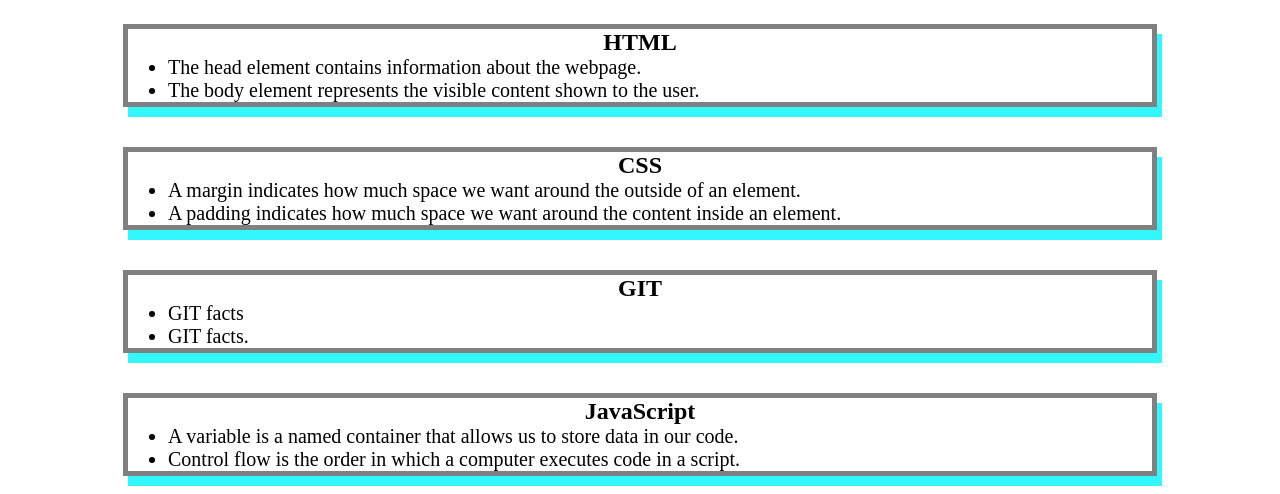
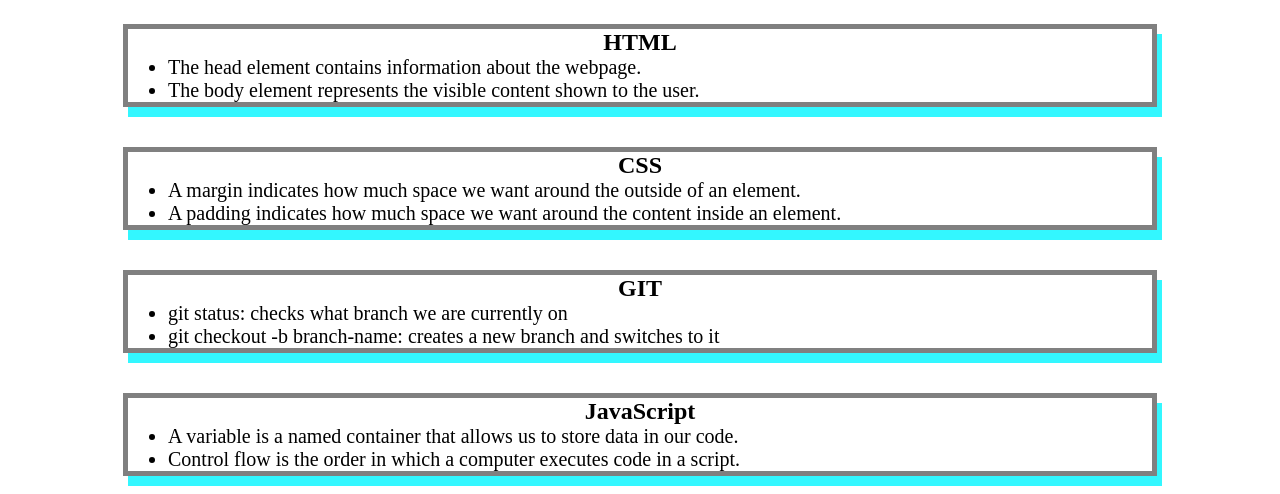
Before and after one commit to joannamhead/prework-study-guide, a plain HTML site: page index.html in a window 1280 px wide. Shown: the part 136-630 px from the top of the page. Drawn offline with Linux system fonts and the light colour scheme.

Commit message:
updated project README file

```diff
--- a/index.html
+++ b/index.html
@@ -35,8 +35,8 @@
       <section class="card" id="git-section">
         <h2>GIT</h2>
           <ul>
-            <li>GIT facts</li>
-            <li>GIT facts.</li>
+            <li>git status: checks what branch we are currently on</li>
+            <li>git checkout -b branch-name: creates a new branch and switches to it</li>
           </ul>
 
       </section>
```
Also changed, not shown: 1 other file.
